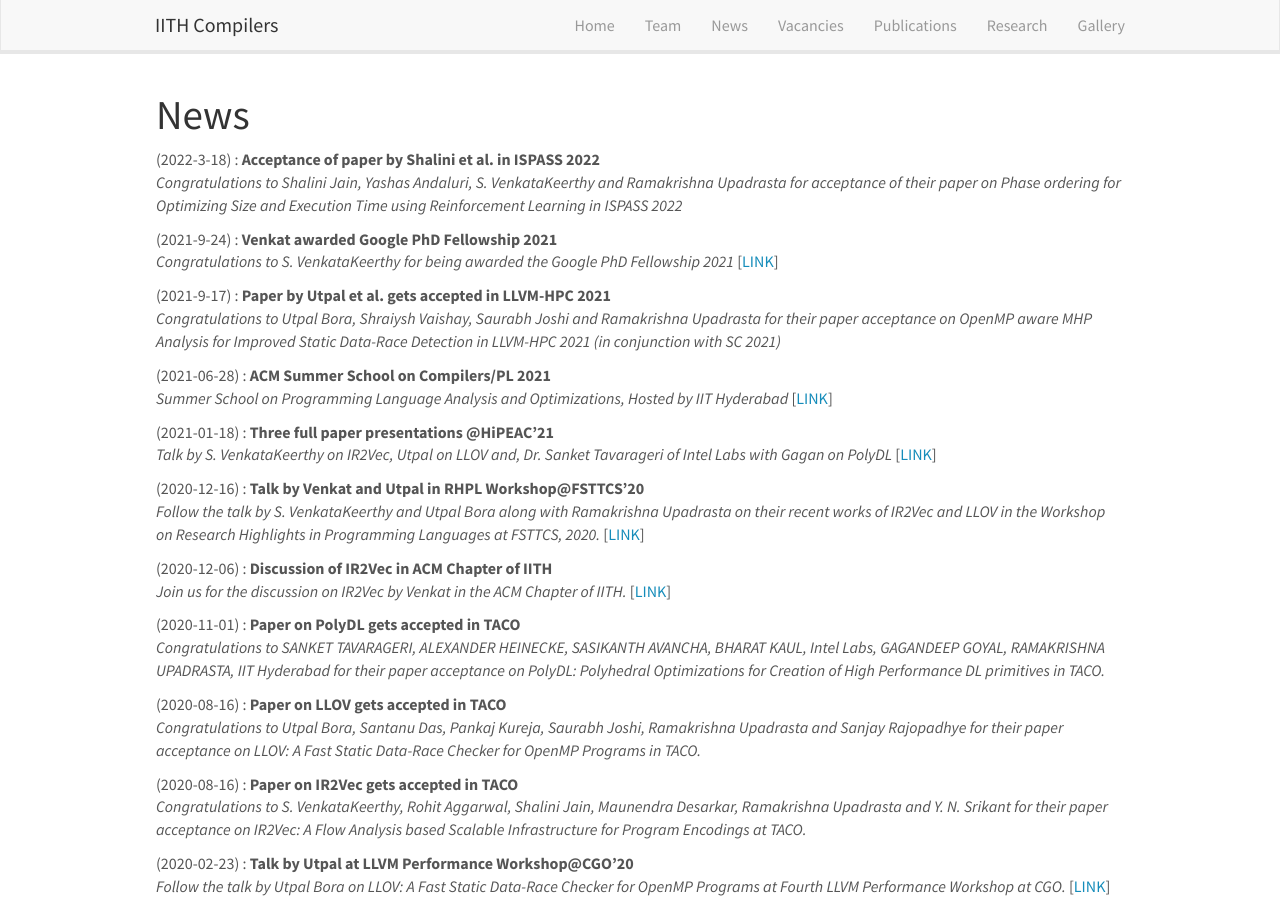
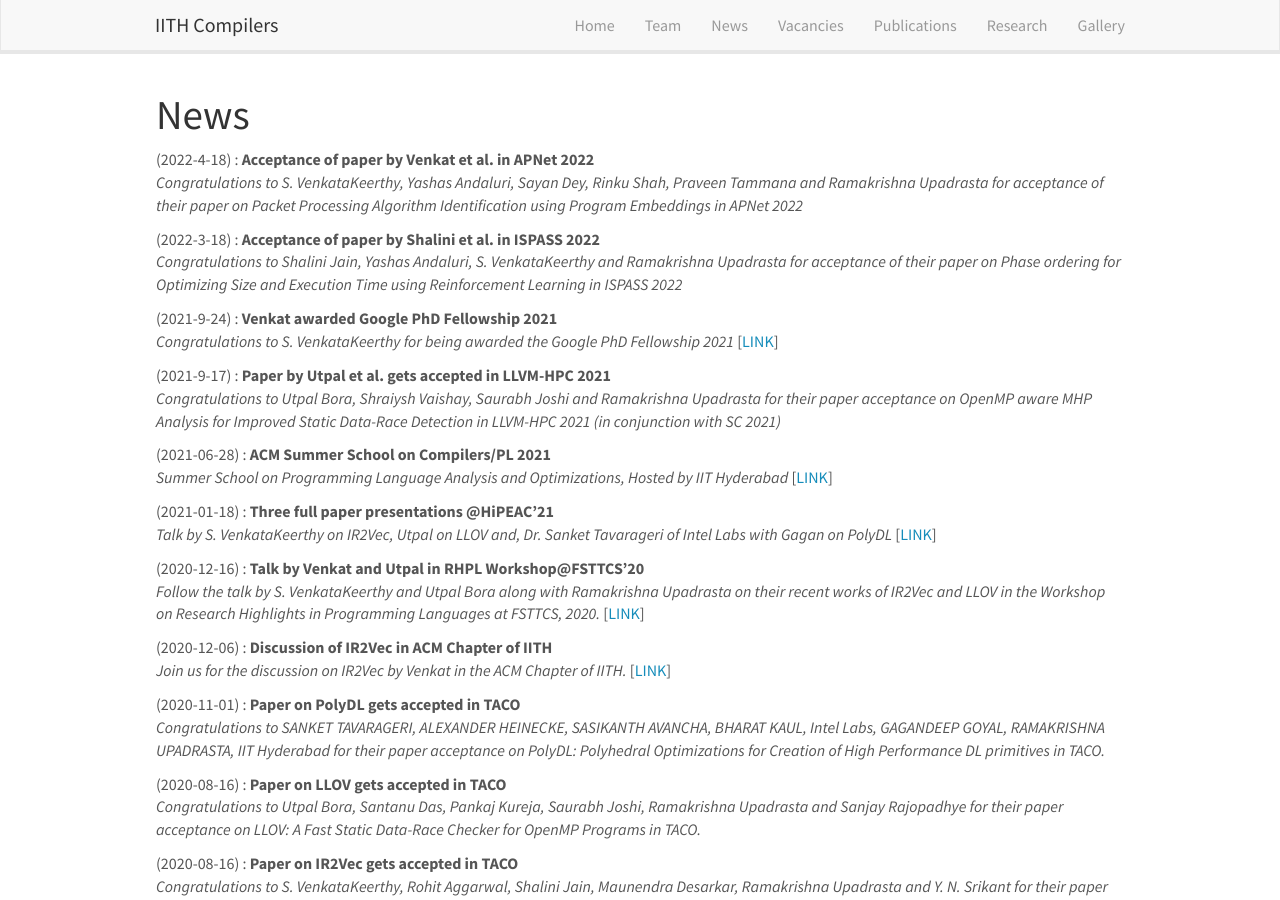
Before and after one commit to utpalbora/compilers.cse.iith.ac.in, a Jekyll site: the page built from _pages/allnews.md, in a window 1280 px wide and 900 px high. Built offline with Jekyll 4.4.1, drawn with Linux system fonts in a browser that asks for light colours; nearby versions of some CDN libraries.

Commit message:
APNet news updated

```diff
--- a/_data/news.yml
+++ b/_data/news.yml
@@ -1,3 +1,9 @@
+- date: 2022-4-18
+  status: "Acceptance of paper by Venkat et al. in APNet 2022"
+  new: "false"
+  url: ""
+  headline: "Congratulations to S. VenkataKeerthy, Yashas Andaluri, Sayan Dey, Rinku Shah, Praveen Tammana and Ramakrishna Upadrasta for acceptance of their paper on Packet Processing Algorithm Identification using Program Embeddings in APNet 2022"
+
 - date: 2022-3-18
   status: "Acceptance of paper by Shalini et al. in ISPASS 2022"
   new: "false"
```
